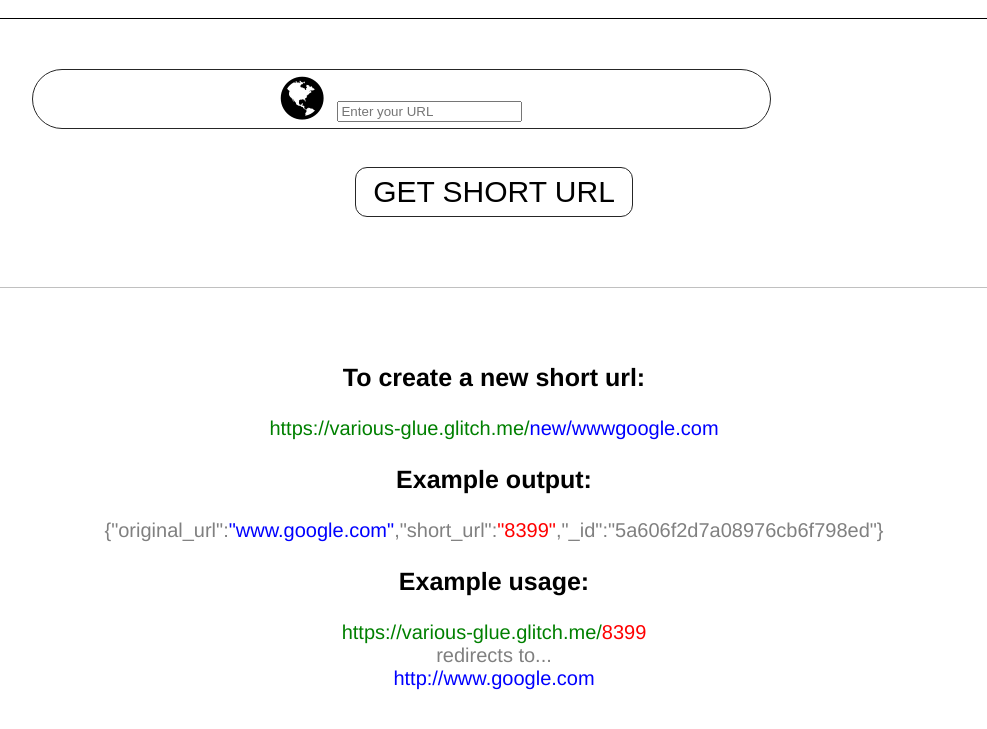
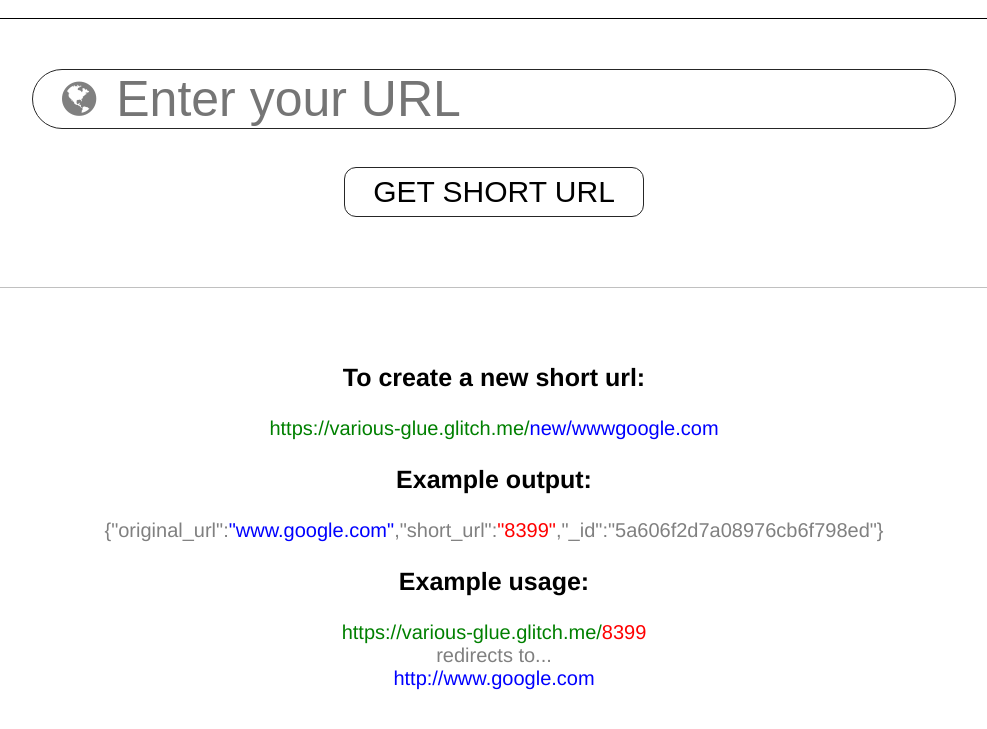
Before and after one commit to hwrdleung/short-url-microservice, a website: page views/index.html in a window 1280 px wide. Shown: the part 119-848 px from the top of the page, without its empty margins (146-1133 px from the left). Drawn offline with nearby package versions, Linux system fonts and the light colour scheme.

Commit message:
🛬🎭 Checkpoint views/index.html:603188/17 public/style.css:603188/509

```diff
--- a/public/style.css
+++ b/public/style.css
@@ -66,17 +66,35 @@ p {
 
 
 .input-wrapper {
-  width: 80%;
+  width: 100%;
   height: 60px;
-  font-size: 50px;
-  padding: 0 35px;
+  padding: 0;
+  margin: 0 auto;
   border-radius: 30px;
   border: 1px solid #262626;
-  outline: none
+  display: flex;
+  justify-content:center;
+  align-items: center;
+}
+
+#urlInput {
+  height: 60px;
+  width: 90%;
+  margin: 0;
+  padding: 0 20px 0 20px;
+  outline: none;
+  background: transparent;
+  font-size: 50px;
+  border: 0;
+}
+
+#globe {
+ font-size: 40px;
+  color: gray;
 }
 
 .btn {
-  width: 30%;
+  width: 300px;
   height: 50px;
   padding: 0 10px;
   margin: 20px auto;
--- a/views/index.html
+++ b/views/index.html
@@ -31,7 +31,7 @@
 
     <section>
       <div class="input-wrapper">
-        <i class="fa fa-globe" aria-hidden="true"></i>
+        <i class="fa fa-globe" aria-hidden="true" id="globe"></i>
         <input type="text" placeholder="Enter your URL" id="urlInput">
       </div>
 
```
